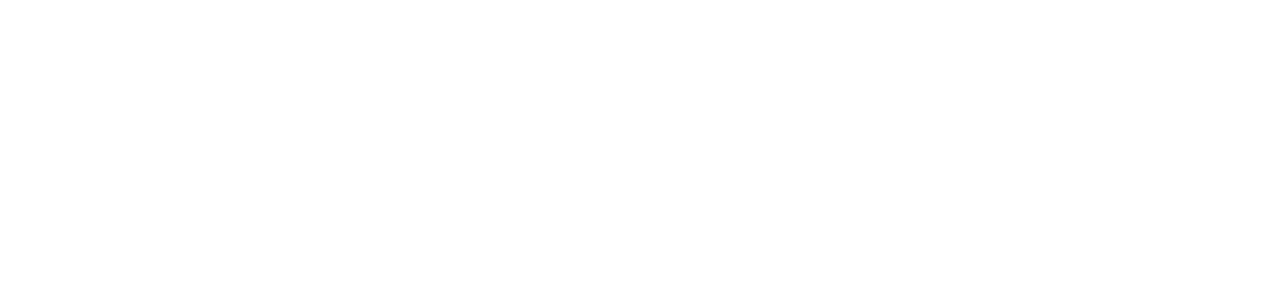
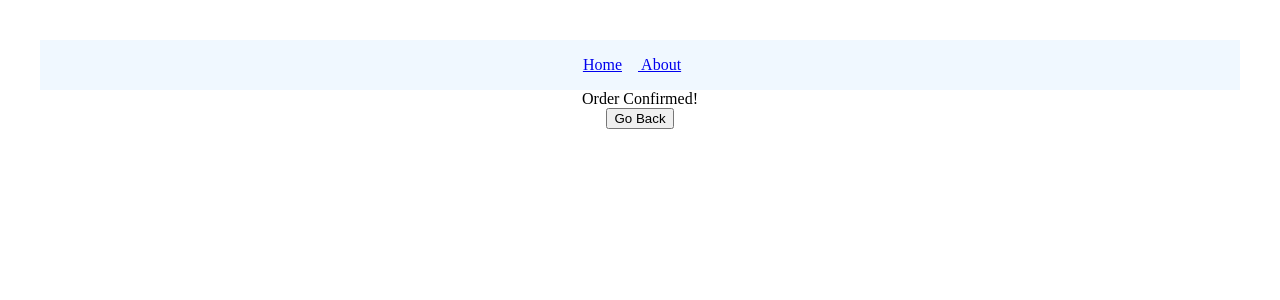
Before and after one commit to travisburns/reactRouterTut, a React (Vite) app in the folder reactroutertut/: page /order-summary in a window 1280 px wide. Before the commit this address had no page. Shown: the top 300 px of the page. Built offline with nearby package versions, Linux system fonts and the light colour scheme.

Commit message:
Navigating programmatically learned

```diff
--- a/reactroutertut/src/App.jsx
+++ b/reactroutertut/src/App.jsx
@@ -4,6 +4,7 @@
 import { Home } from './Components/Home'
 import { About } from './Components/About'
 import Navbar from './Components/Navbar'
+import OrderSummary from './Components/OrderSummary'
 
 function App() {
   const [count, setCount] = useState(0)
@@ -14,6 +15,7 @@
       <Routes>
         <Route path='/' element={<Home />} />
         <Route path='about' element={<About />} />
+        <Route path='order-summary' element={ <OrderSummary />} />
       </Routes>
     </>
   )
--- a/reactroutertut/src/Components/Home.jsx
+++ b/reactroutertut/src/Components/Home.jsx
@@ -1,8 +1,13 @@
+import { useNavigate } from "react-router-dom"
+
 export const Home = () => {
+
+    const navigate = useNavigate()
     return (
-
+    <>
     <div> Home</div>
-
+    <button onClick={() => navigate('order-summary')}>Place Order</button>
+    </>
     )
 }
 
--- a/reactroutertut/src/Components/Navbar.jsx
+++ b/reactroutertut/src/Components/Navbar.jsx
@@ -15,8 +15,8 @@
 
   return (
     <nav>
-        <NavLink style={nav.LinkStyles} to='/'> Home</NavLink>
-        <NavLink style={nav.LinkStyles} to='/about'> About</NavLink>
+        <NavLink style={navLinkStyles} to='/'> Home</NavLink>
+        <NavLink style={navLinkStyles} to='/about'> About</NavLink>
     </nav>
   )
 }
--- /dev/null
+++ b/reactroutertut/src/Components/OrderSummary.jsx
@@ -0,0 +1,15 @@
+import { useNavigate } from "react-router-dom"
+
+
+const OrderSummary = () => {
+   const navigate = useNavigate()
+
+    return (
+    <>
+    <div>Order Confirmed!</div>
+    <button onClick={()=> navigate(-1)}> Go Back</button>
+  </>
+  )
+}
+
+export default OrderSummary
```
